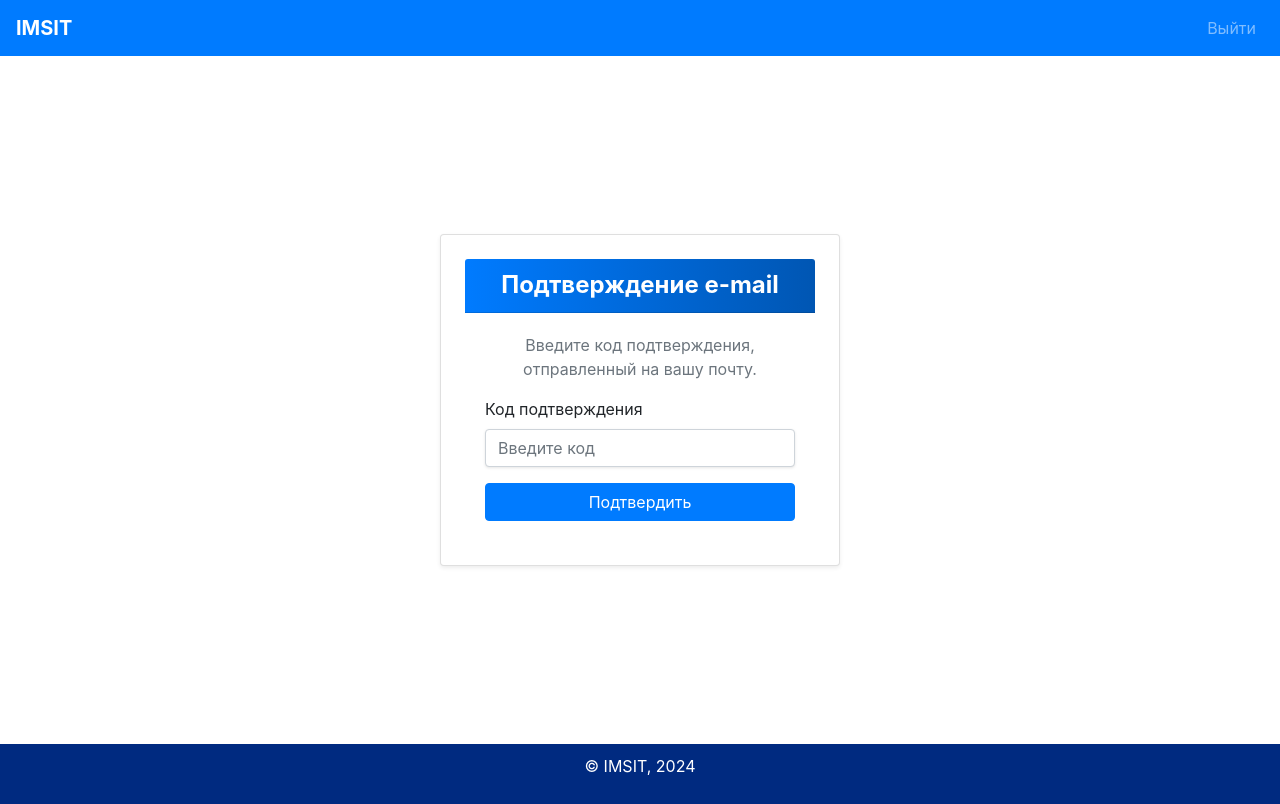
After one commit to ParkourJohnson/Kurs, a Flask app: template templates/email_verification.html in a window 1280 px wide. The commit adds this page. Run offline with Flask 3, Linux system fonts and the light colour scheme; the template is opened without the code that fills it, so the values that code supplies are empty.

Commit message:
email verification

```diff
--- a/app.py
+++ b/app.py
@@ -1,3 +1,5 @@
+import random
+import string
 import os
 from flask import send_from_directory
 from database_functions import *
@@ -19,6 +21,9 @@ app.config['MAIL_USERNAME'] = 'petrovich-bomzh45@bk.ru'
 app.config['MAIL_PASSWORD'] = 'g0H7WysQP9fRciAJTG91'
 app.config['MAIL_DEFAULT_SENDER'] = ('IMSIT', 'petrovich-bomzh45@bk.ru')
 mail = Mail(app)
+
+def generate_verification_code():
+    return ''.join(random.choices(string.ascii_uppercase + string.digits, k=6))
 
 def send_email(to_email, subject, body):
     msg = Message(subject, recipients=[to_email])
@@ -224,7 +229,7 @@ def uploaded_file(filename):
 @app.route('/staff/applications', methods=['GET', 'POST'])
 def staff_applications():
     if session.get('role') != 'staff':
-        flash('Доступ запрещен!')
+        flash('Доступ запрещен!', 'danger')
         return redirect(url_for('index'))
 
     conn = sqlite3.connect(DB_PATH)
@@ -305,18 +310,75 @@ def add_email():
 
     if request.method == 'POST':
         email = request.form['email']
+        verification_code = generate_verification_code()
+        user_id = get_user(session['username'])[0]
+
+        subject = "Код подтверждения"
+        body = f"Вот ваш код подтверждения для привязки электронной почти к аккаунту {verification_code}"
+
+        if (send_email(email, subject, body)):
+            conn = sqlite3.connect(DB_PATH)
+            cursor = conn.cursor()
+
+            cursor.execute("""INSERT INTO email_verification_codes (user_id, code, email)
+            VALUES (?, ?, ?);""", (user_id, verification_code, email))
+
+            conn.commit()
+
+            conn.close()
+
+            flash('Пожалуйста введите код подтверждения', 'info')
+            return redirect(url_for('email_verification'))
+        else:
+            flash("Ошибка при отправке кода подтверждения", "danger")
+            return redirect(url_for('add_email'))
+
+    return render_template('add_email.html')
+
+@app.route('/student/add_email/email_verification', methods = ['GET', 'POST'])
+def email_verification():
+    if session.get('role') != 'student':
+            flash('Доступ запрещен', 'danger')
+            return redirect(url_for('index'))
+
+    if request.method == 'POST':
+        code = request.form['code']
         user_id = get_user(session['username'])[0]
 
         conn = sqlite3.connect(DB_PATH)
         cursor = conn.cursor()
-        cursor.execute("UPDATE users SET email = ? WHERE id = ?", (email, user_id))
-        conn.commit()
-        conn.close()
 
-        flash('Email успешно сохранён!', 'success')
-        return redirect(url_for('student_dashboard'))
+        cursor.execute("select code, email from email_verification_codes where user_id = ?", str(user_id))
 
-    return render_template('add_email.html')
+        query = cursor.fetchone()
+
+        user_code = query[0]
+        email = query[1]
+
+        if (user_code == code):
+            cursor.execute("""
+            UPDATE users
+            SET email = ?,
+            email_verified = TRUE
+            WHERE id = ?;""", (email, user_id))
+
+            conn.commit()
+
+            cursor.execute("""
+                DELETE FROM email_verification_codes
+                WHERE user_id = ?;""", str(user_id))
+
+            conn.commit()
+
+            conn.close()
+
+            flash("Почта успешно привязана к аккаунту", 'success')
+            return redirect(url_for('student_dashboard'))
+        else:
+            flash("Неверный код подтверждения", "danger")
+            return redirect(url_for('email_verification'))
+
+    return render_template('email_verification.html')
 
 if __name__ == "__main__":
     app.run(debug=True)
--- a/static/css/styles.css
+++ b/static/css/styles.css
@@ -284,3 +284,58 @@ body {
 .card-header h2 {
     color: white !important;
 }
+
+.card {
+    border-radius: 12px;
+    overflow: hidden;
+    box-shadow: 0 4px 8px rgba(0, 0, 0, 0.1);
+    background-color: #ffffff;
+}
+
+.card-header {
+    background: linear-gradient(90deg, #007bff, #0056b3);
+    color: white;
+    padding: 15px;
+}
+
+.card-header h3 {
+    font-size: 1.5rem;
+    font-weight: bold;
+    margin: 0;
+}
+
+.card-body p {
+    font-size: 1rem;
+    color: #6c757d;
+}
+
+.form-control {
+    border: 1px solid #ced4da;
+    border-radius: 8px;
+    padding: 10px;
+    font-size: 1rem;
+    box-shadow: 0 1px 3px rgba(0, 0, 0, 0.1);
+}
+
+.form-control:focus {
+    border-color: #80bdff;
+    outline: none;
+    box-shadow: 0 0 5px rgba(0, 123, 255, 0.5);
+}
+
+.btn-primary {
+    background-color: #007bff;
+    border-color: #007bff;
+    border-radius: 8px;
+    padding: 10px 15px;
+    font-size: 1rem;
+    font-weight: bold;
+    transition: all 0.3s ease;
+}
+
+.btn-primary:hover {
+    background-color: #0056b3;
+    border-color: #004085;
+    transform: translateY(-2px);
+    box-shadow: 0 4px 8px rgba(0, 0, 0, 0.1);
+}
--- a/templates/add_email.html
+++ b/templates/add_email.html
@@ -23,7 +23,7 @@
                         Пожалуйста, введите корректный e-mail.
                     </div>
                 </div>
-                <button type="submit" class="btn btn-primary btn-block">Сохранить</button>
+                <button type="submit" class="btn btn-primary btn-block">Привязать почту</button>
             </form>
             <div class="text-center mt-3">
                 <a href="/student" class="btn btn-secondary">Вернуться в панель управления</a>
--- /dev/null
+++ b/templates/email_verification.html
@@ -0,0 +1,23 @@
+{% extends "base.html" %}
+
+{% block title %}Подтверждение e-mail{% endblock %}
+
+{% block content %}
+<div class="container d-flex justify-content-center align-items-center" style="min-height: 80vh;">
+    <div class="card shadow-sm p-4" style="max-width: 400px; width: 100%;">
+        <div class="card-header text-center">
+            <h3>Подтверждение e-mail</h3>
+        </div>
+        <div class="card-body">
+            <p class="text-muted text-center">Введите код подтверждения, отправленный на вашу почту.</p>
+            <form action="{{ url_for('email_verification') }}" method="POST">
+                <div class="mb-3">
+                    <label for="code" class="form-label">Код подтверждения</label>
+                    <input type="text" id="code" name="code" class="form-control" placeholder="Введите код" required>
+                </div>
+                <button type="submit" class="btn btn-primary w-100">Подтвердить</button>
+            </form>
+        </div>
+    </div>
+</div>
+{% endblock %}
```
Also changed, not shown: p.py (+7 -5 lines), imsit.db.
